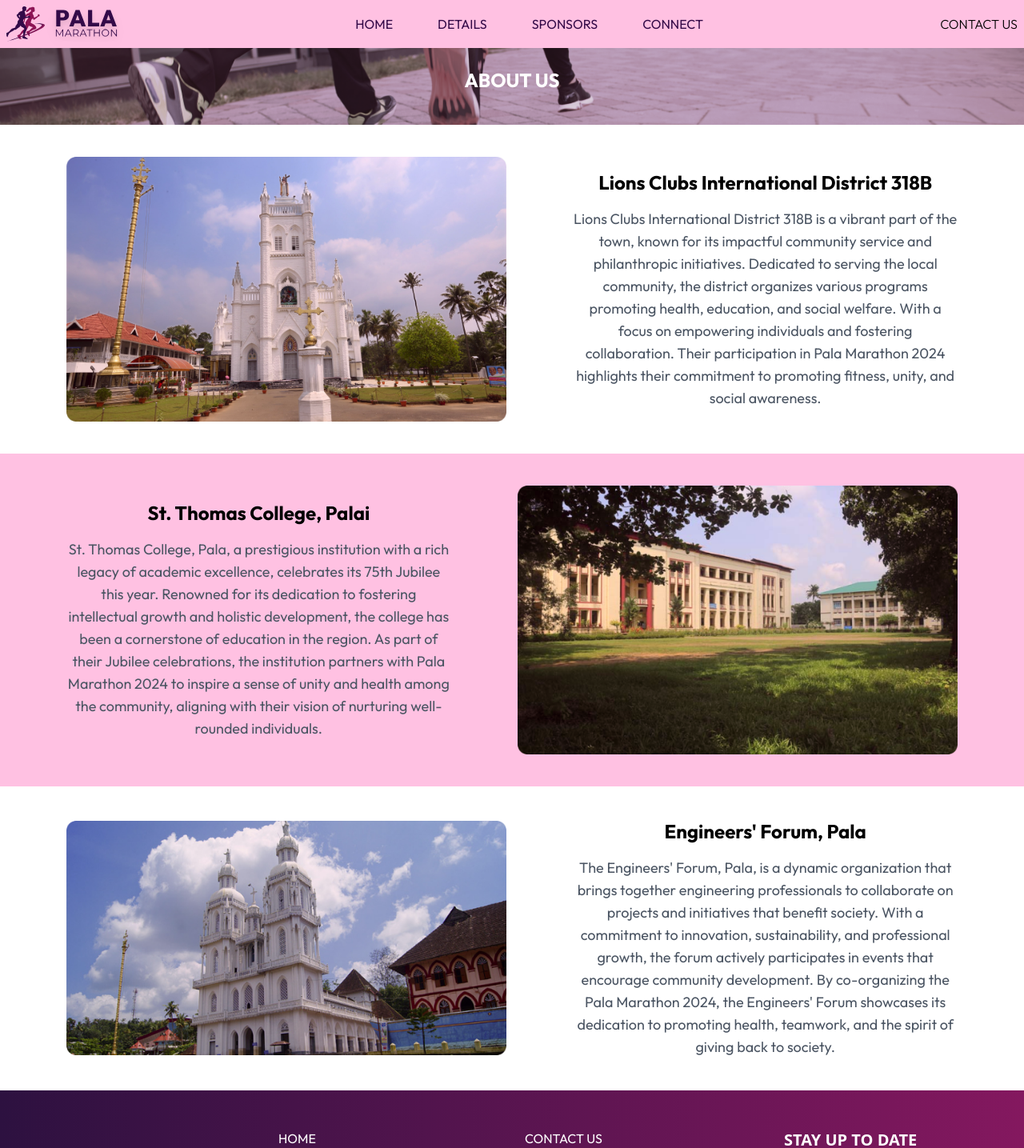
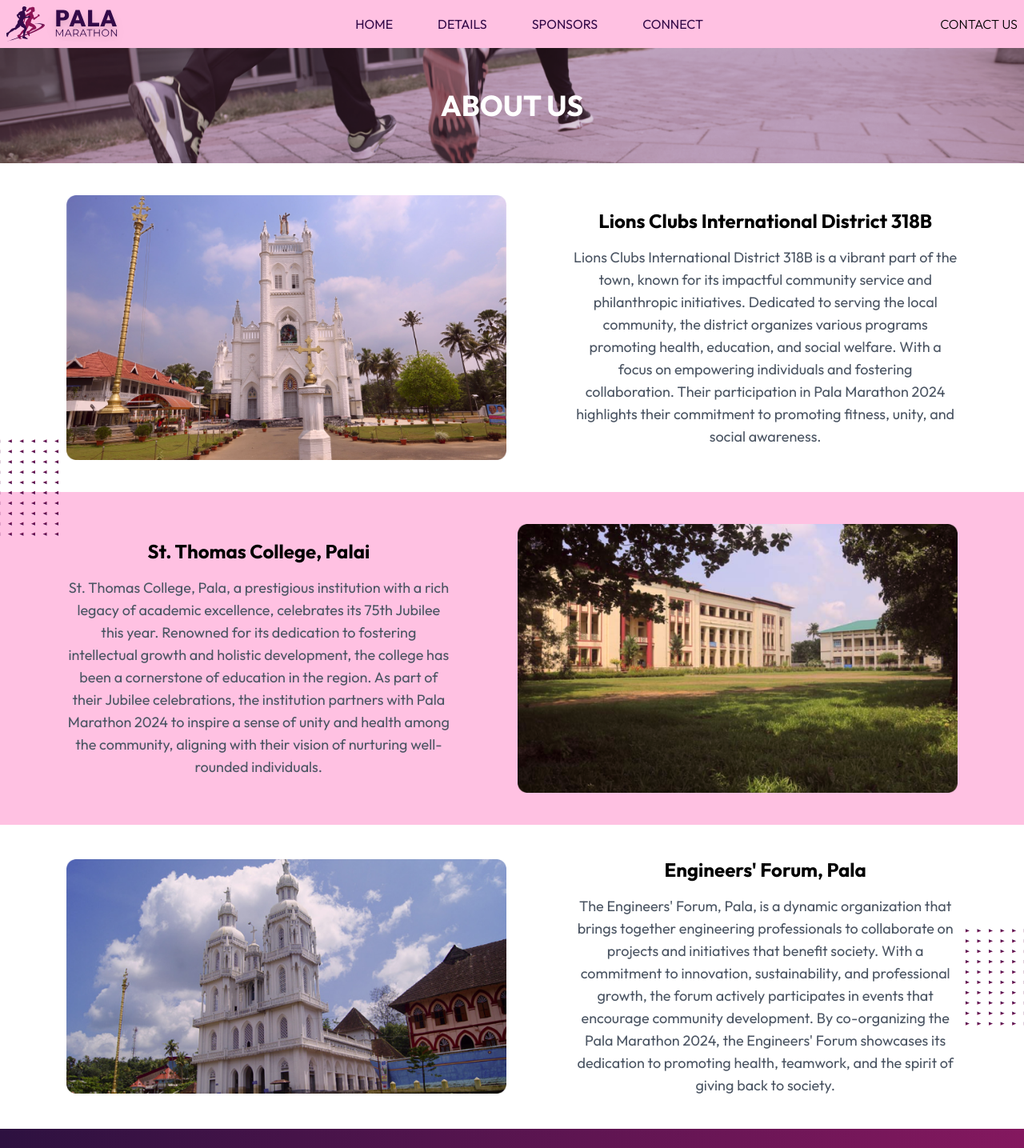
Before and after one commit to tomsabu444/Pala-Marathon-Website, a React (Vite) app in the folder client/: page /about-us in a window 1280 px wide. Shown: the top 1435 px of the page at 80% size. Built offline with nearby package versions, Linux system fonts and the light colour scheme.

Commit message:
Enhance About Us page layout with responsive design and decorative elements

```diff
--- a/client/src/pages/AboutUS.jsx
+++ b/client/src/pages/AboutUS.jsx
@@ -1,7 +1,7 @@
 import React from "react";
 
 import about_us_bg from "../assets/about-us-bg.png";
-
+import dots_Pattern from "../assets/dots_Pattern.svg";
 import lions_currespond_img from "../assets/Lions-Clubs-container-img.png";
 import st_thomas_currespond_img from "../assets/st-thomas-container-img.png";
 import Engineers_Forum_img from "../assets/Engineers-Forum-container.png";
@@ -10,15 +10,20 @@
   return (
     <>
       <div
-        className="text-center flex justify-center items-center h-24 w-full bg-cover bg-center"
+        className="text-center flex justify-center items-center h-28 sm:h-36 w-full bg-cover bg-center"
         style={{ backgroundImage: `url(${about_us_bg})` }}
       >
-        <h1 className="text-2xl font-outfit font-bold mb-4 text-white">
+        <h1 className="text-2xl sm:text-3xl lg:text-4xl font-outfit font-bold text-white px-4">
           ABOUT US
         </h1>
       </div>
       {/* // section 1 */}
-      <section className="flex p-10  flex-col  font-outfit  items-center gap-10 lg:flex-row md:justify-evenly">
+      <section className=" relative flex p-10  flex-col  font-outfit  items-center gap-10 lg:flex-row md:justify-evenly">
+        {/*//! Dots Pattern left */}
+        <div className="hidden sm:block  absolute left-0 -bottom-14">
+          <img src={dots_Pattern} alt="Dots Pattern" />
+        </div>
+
         <div className=" bg-contain max-w-[550px]">
           <img src={lions_currespond_img} alt="lions_currespond_img" />
         </div>
@@ -61,7 +66,11 @@
       </section>
 
       {/* // section 3 */}
-      <section className="flex p-10  font-outfit  items-center flex-col gap-10 lg:flex-row md:justify-evenly">
+      <section className=" relative flex p-10  font-outfit  items-center flex-col gap-10 lg:flex-row md:justify-evenly">
+        {/*//! Dots Pattern right */}
+        <div className="hidden sm:block absolute right-0  -z-10 rotate-180">
+          <img src={dots_Pattern} alt="Dots Pattern" />
+        </div>
         <div className=" bg-contain max-w-[550px]">
           <img src={Engineers_Forum_img} alt="lions_currespond_img" />
         </div>
```
